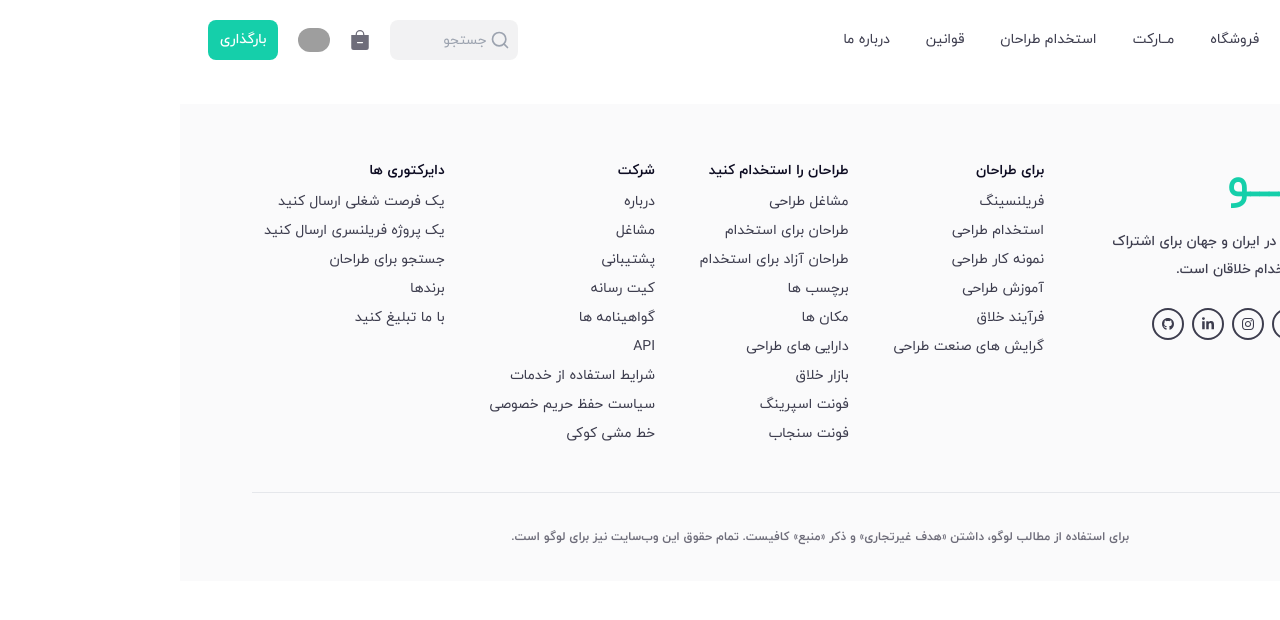
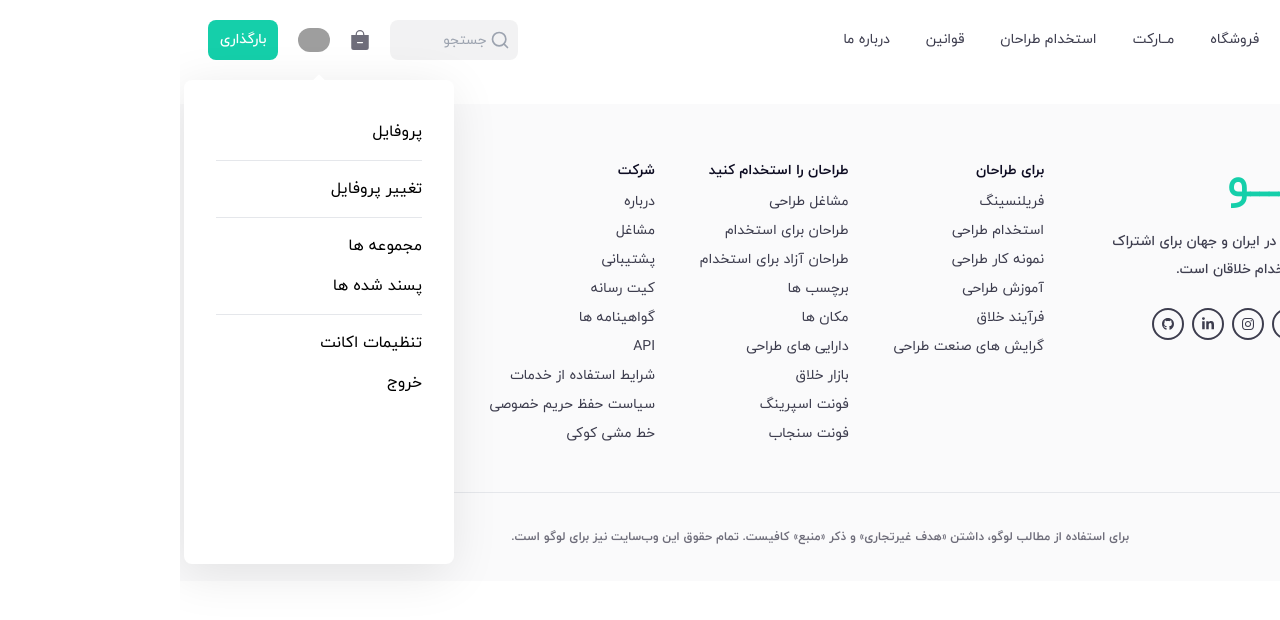
Before and after one commit to AfwebMaker/React-Website-Shopping, a React (Create React App) app: page / in a window 1280 px wide. Shown: the top 620 px of the page. Built offline with nearby package versions, Linux system fonts and the light colour scheme; grey boxes are pictures that could not be loaded; what tw-elements would draw is missing.

Commit message:
profile submenu

```diff
--- a/src/layout/header/Navbar.js
+++ b/src/layout/header/Navbar.js
@@ -7,6 +7,7 @@ import { IoMdClose} from "react-icons/io";
 import { BsFillBagDashFill } from "react-icons/bs";
 //component
 import NavbarMobile from "./NavbarMobile";
+import ProfileSubMenu from "./ProfileSubMenu";
 
 const navbarContent = [
   {
@@ -80,7 +81,7 @@ const Navbar = () => {
           </ul>
         </nav>
         {signIn === true ? (
-          <ul className="flex items-center">
+          <ul className="flex items-center h-full">
             <li className="ml-1 hidden lg:flex items-center justify-center">
               <div className=" form-group relative px-2">
                 <input
@@ -102,7 +103,7 @@ const Navbar = () => {
                 <BsFillBagDashFill className="w-5 h-5 text-[#6e6d7a]" />
               </Link>
             </li>
-            <li className="ml-1 hidden lg:flex">
+            <li className="ml-1 lg:flex h-full flex items-center">
               <Link
                 className="flex w-fit h-fit py-2 px-2 rounded-lg"
                 to=""
@@ -113,6 +114,7 @@ const Navbar = () => {
                   alt="Avatar"
                 />
               </Link>
+              <ProfileSubMenu />
             </li>
             <li className="ml-1 pr-2 w-[78] h-10 hidden lg:flex">
               <Link
--- /dev/null
+++ b/src/layout/header/ProfileSubMenu.js
@@ -0,0 +1,27 @@
+import React from 'react'
+import { Link } from 'react-router-dom';
+
+const ProfileSubMenu = () => {
+    return (
+        <div className="h-[484px] w-[270px] bg-white absolute left-1 rounded-lg top-20 shadow-subMenu py-8">
+            <div className="h-[18px] w-[18px] bg-white absolute left-1/2 top-[-2px] translate-x-[-50%] rotate-45"></div>
+
+            <Link className='w-full flex hover:bg-slate-900 px-8 py-2' to='/'>
+                <span className='w-full'>
+                    پروفایل
+                </span>
+            </Link>
+
+            <hr className='mx-8 m-2'></hr>
+            <span className='w-full flex px-8 py-2'>تغییر پروفایل</span>
+            <hr className='mx-8 m-2'></hr>
+            <span className='w-full flex px-8 py-2'>مجموعه ها</span>
+            <span className='w-full flex px-8 py-2'>پسند شده ها</span>
+            <hr className='mx-8 m-2'></hr>
+            <span className='w-full flex px-8 py-2'>تنظیمات اکانت</span>
+            <span className='w-full flex px-8 py-2'>خروج</span>
+        </div>
+    )
+}
+
+export default ProfileSubMenu;
--- a/tailwind.config.js
+++ b/tailwind.config.js
@@ -1,17 +1,20 @@
 /** @type {import('tailwindcss').Config} */
 module.exports = {
-  content: ["./src/**/*.{js,jsx,ts,tsx}",'./src/**/*.{html,js}','./node_modules/tw-elements/dist/js/**/*.js',],
+  content: ["./src/**/*.{js,jsx,ts,tsx}", './src/**/*.{html,js}', './node_modules/tw-elements/dist/js/**/*.js',],
   theme: {
     extend: {
+      boxShadow: {
+        'subMenu': '-4px 10px 50px rgb(0 0 0 / 10%)',
+      },
       fontFamily: {
         sans: ['IRANyekan'],
-        black:['IRANyekan'],
-        bold:['IRANyekan'],
-        extrablack:['IRANyekan'],
-        extrabold:['IRANyekan'],
-        medium:['IRANyekan'],
-        regular:['IRANyekan'],
-        thin:['IRANyekan'],
+        black: ['IRANyekan'],
+        bold: ['IRANyekan'],
+        extrablack: ['IRANyekan'],
+        extrabold: ['IRANyekan'],
+        medium: ['IRANyekan'],
+        regular: ['IRANyekan'],
+        thin: ['IRANyekan'],
       },
       colors: {
         'color-Text1': '#3d3d4e',
```
